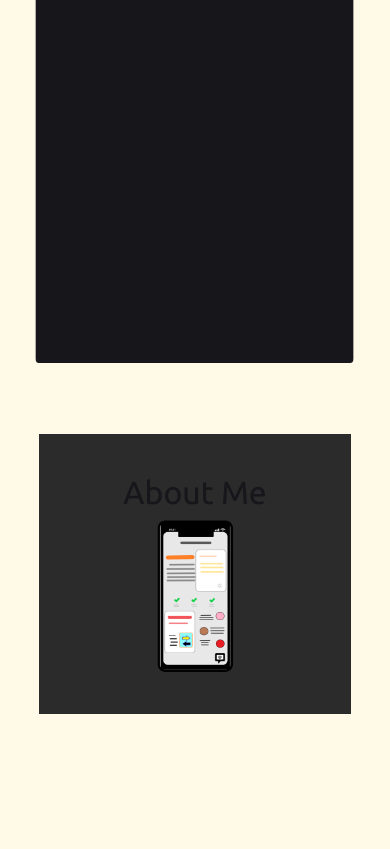
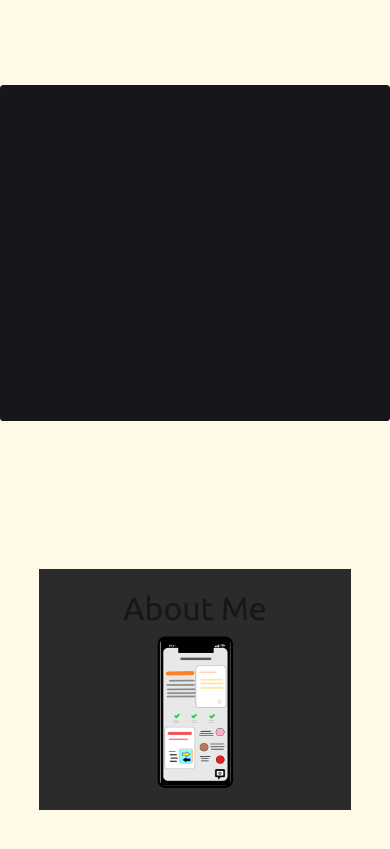
Before and after one commit to tuncaycaner/cnrtncy, a plain HTML site: page index.html in a window 390 px wide. Shown: the part 625-1474 px from the top of the page. Before the commit the page ends 1378 px from the top, so only its background shows below. Drawn offline with nearby package versions, Linux system fonts and the light colour scheme; a web font is replaced by a local one.

Commit message:
Add files via upload

```diff
--- a/css/styles.css
+++ b/css/styles.css
@@ -74,11 +74,12 @@ font-family: 'Ubuntu', sans-serif; */
 
  .animation-col {
 
-    transform: scale(0.9);
+    transform: scaleY(0.7);
+
   }
-
-
-
+  .container-title {
+    padding: 10% 0%;
+  }
 
 
 }
@@ -93,7 +94,7 @@ body {
 h1 {
   font-family: 'Sofia', cursive;
   color: #16161B;
-  font-size: 4rem;
+  font-size: 5rem;
 
 }
 
@@ -158,7 +159,7 @@ p {
 
 .container-features {
   background-color: #2B2B2B;
-  padding: 10% 10%;
+  padding: 5% 10%;
   margin: 5% 10%;
 }
 
```
